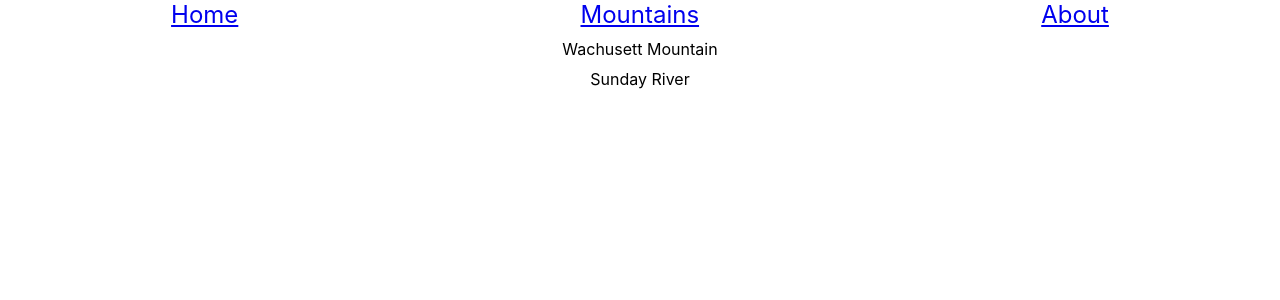
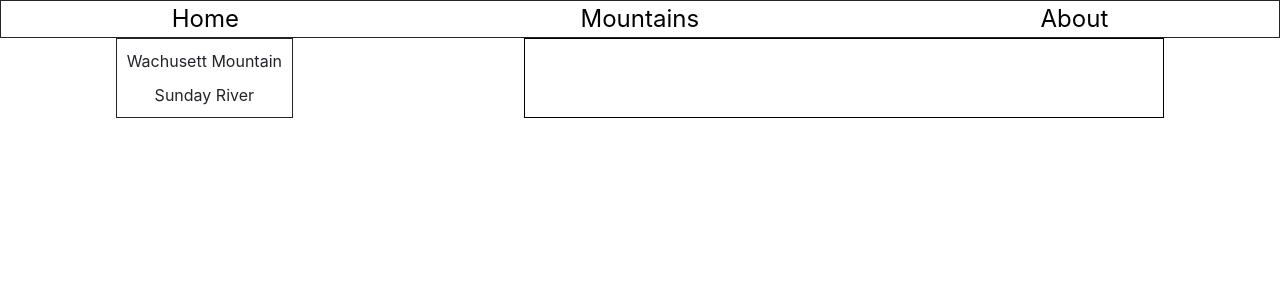
Before and after one commit to dals1791/First-Tracks, a React (Create React App) app: page /Mtns in a window 1280 px wide. Shown: the top 300 px of the page. Built offline with nearby package versions, Linux system fonts and the light colour scheme; the HTML template or start-up script is replaced by a standard one.

Commit message:
minor styling, installed react-bootstrap

```diff
--- a/package.json
+++ b/package.json
@@ -6,7 +6,9 @@
     "@testing-library/jest-dom": "^5.11.9",
     "@testing-library/react": "^11.2.3",
     "@testing-library/user-event": "^12.6.0",
+    "bootstrap": "^4.6.0",
     "react": "^17.0.1",
+    "react-bootstrap": "^1.4.3",
     "react-dom": "^17.0.1",
     "react-router": "^5.2.0",
     "react-router-dom": "^5.2.0",
--- a/src/App.css
+++ b/src/App.css
@@ -1,19 +1,28 @@
 .App {
   text-align: center;
+}
+.Link{
+  text-decoration: none;
+  color: black;
 }
 .nav-bar{
   display: flex;
   justify-content: space-around;
   font-size: 24px;
+  border: 1px solid;
 
 }
 .mountainList{
   text-align: center;
+  display: flex;
+  justify-content: space-around;
+  align-content: center;
 
 
 }
 .allMtns{
-  margin: 10px;
+
+  border: 1px solid;
 
 
 }
@@ -23,4 +32,18 @@
 }
 .singleMtn{
   border: 1px solid black;
+  width: 50%;
+
+
+
 }
+.home{
+  display: flex;
+}
+.myMtn{
+  border: 1px solid black;
+  width: 50%;
+
+
+
+}
--- a/src/App.js
+++ b/src/App.js
@@ -13,14 +13,9 @@ import Nav from "./components/Nav"
 function App() {
 const [myMtns, setMyMtns]= useState([])
 const addToHome =(data, weather)=>{
-  // console.log("THis is the singleMTn Data", data, weatherComp)
-  // console.log("this is th weather comp", weatherComp)
   setMyMtns([...myMtns, {data, weather}])
 
 }
-console.log("This is home state", myMtns)
-
-
 
 return (
   <>
--- a/src/components/Nav.js
+++ b/src/components/Nav.js
@@ -5,9 +5,9 @@ import {Link} from "react-router-dom"
 const Nav = () => {
     return(
         <div className="nav-bar">
-            <Link to="/">Home</Link>
-            <Link to="/Mtns">Mountains</Link>
-            <Link to="/About">About</Link>
+            <Link  className="Link" to="/">Home</Link>
+            <Link  className="Link"to="/Mtns">Mountains</Link>
+            <Link  className="Link" to="/About">About</Link>
         </div>
     )
 }
--- a/src/components/SingleMtn.js
+++ b/src/components/SingleMtn.js
@@ -6,8 +6,7 @@ const SingleMtn = ({data, addData}) => {
     const loaded =() =>{
 
         return(
-            <div className="singleMtn">
-                <div> This is the Single moutains component</div>
+            <div >
                 <div>{data.props.name}</div>
                 <Weather lat={data.props.lat} long={data.props.long}/>
                 <button onClick={()=>{addData(data.props,
--- a/src/pages/Home.js
+++ b/src/pages/Home.js
@@ -6,16 +6,16 @@ const Home = ({followed}) => {
     // console.log("This is the lifted weather", weather)
    const myMtns = followed?.map((ele, index)=>{
     return(
-        <>
-        <div> {ele.data.name}</div>
-        <Weather lat={ele.weather.lat} long={ele.weather.long}/>
-        </>
+        <div key={ele.data.id} className="myMtn">
+            <div> {ele.data.name}</div>
+            <Weather lat={ele.weather.lat} long={ele.weather.long}/>
+        </div>
     )
 
 
    })
     return(
-        <div>{myMtns} </div>
+        <div className="home">{myMtns} </div>
     )
 }
 export default Home
--- a/src/pages/Mtns.js
+++ b/src/pages/Mtns.js
@@ -24,9 +24,12 @@ const Mtns = (props) => {
 
     return(
         <div className="mountainList">
-        <AllMtn mtn={mtnData} handleClick={displaySingleMtn}/>
-       <SingleMtn data={singleMtn} addData={props.add}/>
-
+            <div className="allMtn">
+                <AllMtn mtn={mtnData} handleClick={displaySingleMtn}/>
+            </div>
+            <div className="singleMtn">
+                <SingleMtn data={singleMtn} addData={props.add}/>
+            </div>
         </div>
     )
 }
```
Also changed, not shown: src/components/AllMtn.js (+4 -4 lines), 2 other files (tests, documents, lock files or other folders).
